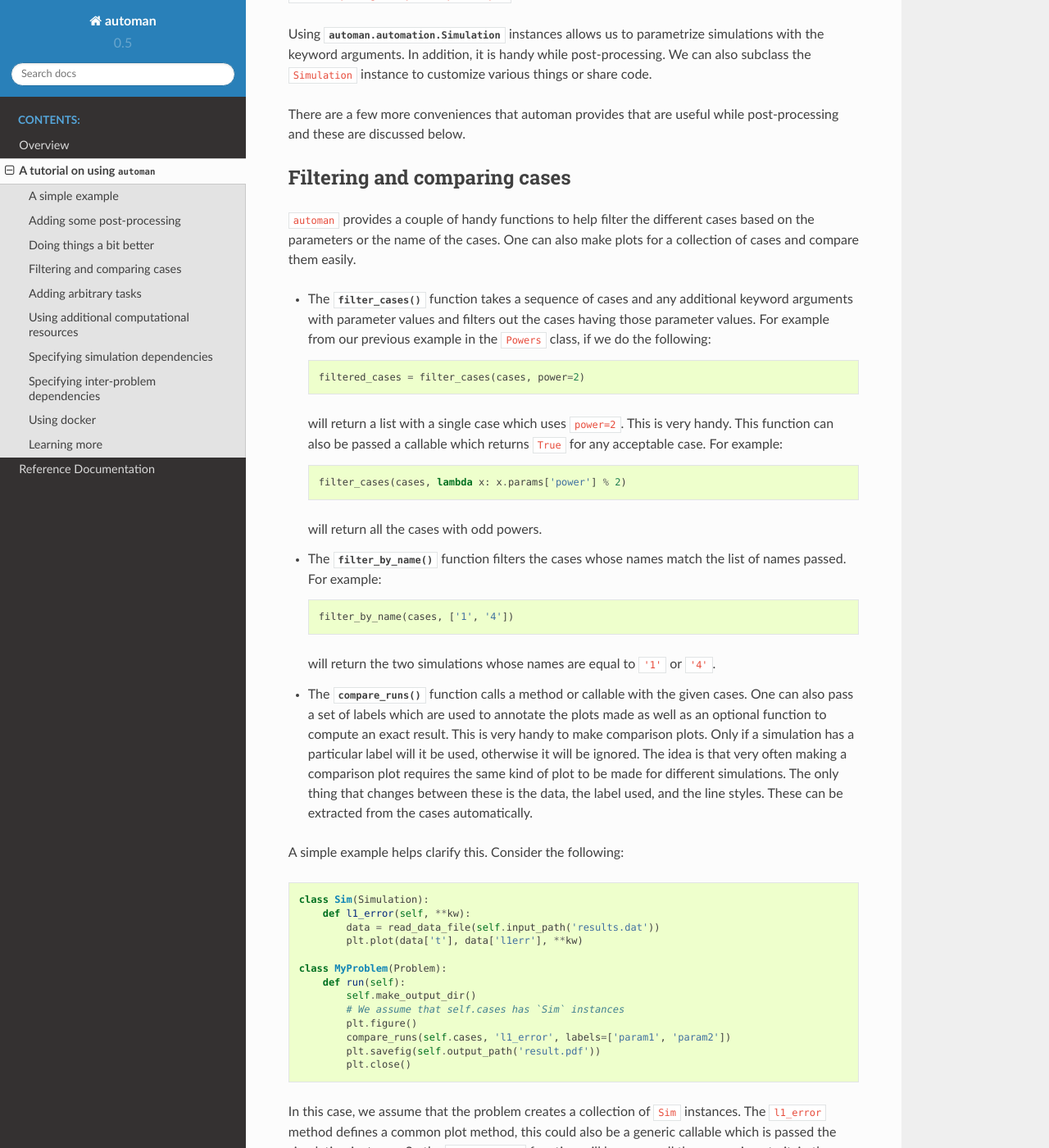
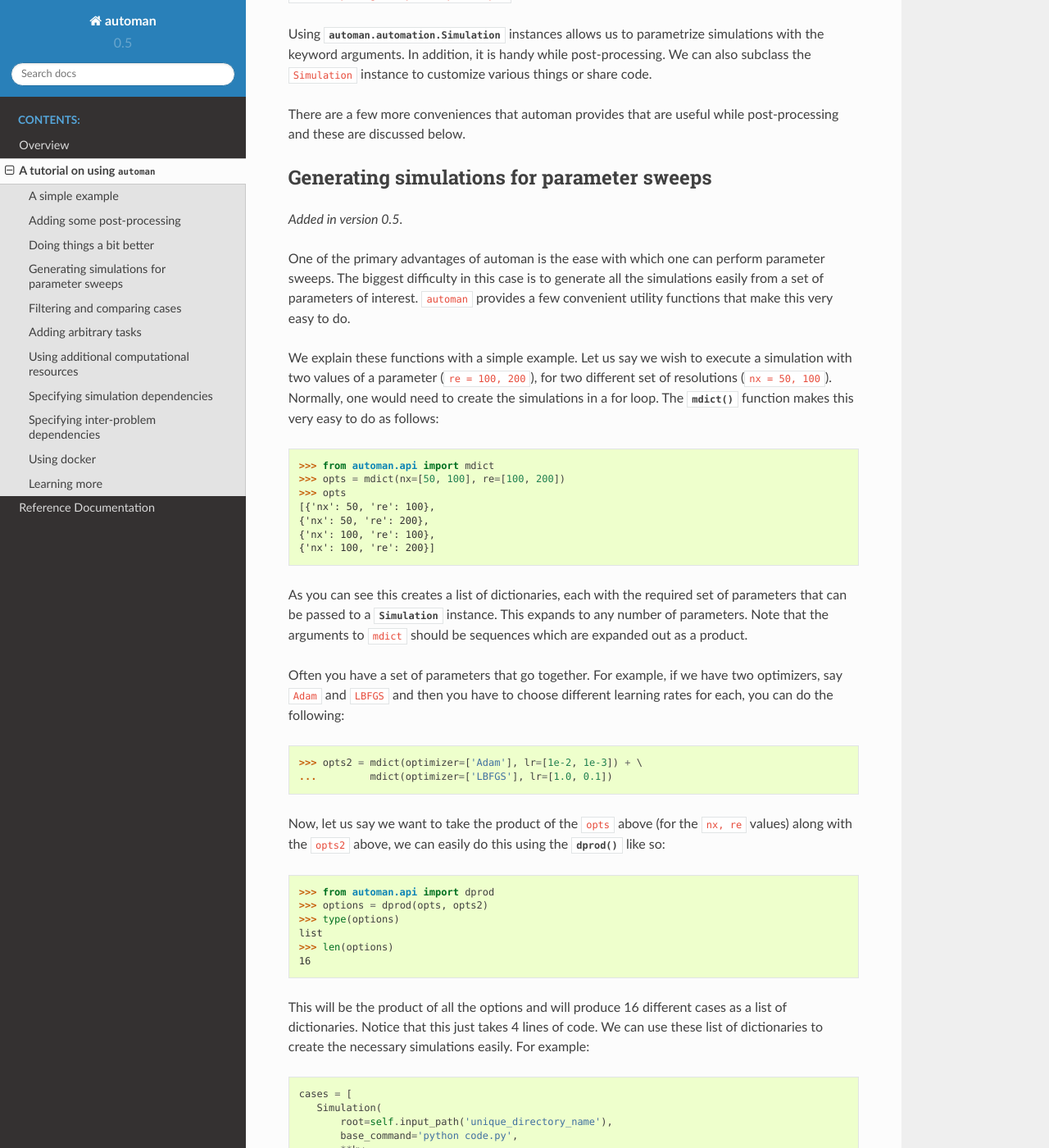
Before and after one commit to pypr/automan, a Sphinx documentation site: the page built from docs/source/tutorial.rst, in a window 1280 px wide and 1400 px high, scrolled down 8716 px. Shown: the whole window at 82% size. Built offline with Sphinx 7.4.7 and the Read the Docs theme 2.0.0, drawn with Linux system fonts in a browser that asks for light colours; some of the changed text lies outside the part shown.

Commit message:
Add handy utility functions.
This adds the functions `mdict`, `dprod`, and `opts2path` to make it
very easy to generate a large number of simulations with very little
code.

```diff
--- a/docs/source/tutorial.rst
+++ b/docs/source/tutorial.rst
@@ -416,6 +416,114 @@ customize various things or share code.
 
 There are a few more conveniences that automan provides that are useful while
 post-processing and these are discussed below.
+
+
+Generating simulations for parameter sweeps
+-------------------------------------------
+
+.. py:currentmodule:: automan.utils
+
+.. versionadded:: 0.5
+
+One of the primary advantages of automan is the ease with which one can
+perform parameter sweeps. The biggest difficulty in this case is to generate
+all the simulations easily from a set of parameters of interest. ``automan``
+provides a few convenient utility functions that make this very easy to do.
+
+We explain these functions with a simple example. Let us say we wish to
+execute a simulation with two values of a parameter (``re = 100, 200``), for
+two different set of resolutions (``nx = 50, 100``). Normally, one would need
+to create the simulations in a for loop. The :py:func:`mdict` function makes
+this very easy to do as follows::
+
+  >>> from automan.api import mdict
+  >>> opts = mdict(nx=[50, 100], re=[100, 200])
+  >>> opts
+  [{'nx': 50, 're': 100},
+  {'nx': 50, 're': 200},
+  {'nx': 100, 're': 100},
+  {'nx': 100, 're': 200}]
+
+As you can see this creates a list of dictionaries, each with the required set
+of parameters that can be passed to a :py:class:`Simulation` instance. This
+expands to any number of parameters. Note that the arguments to ``mdict``
+should be sequences which are expanded out as a product.
+
+Often you have a set of parameters that go together. For example, if we have
+two optimizers, say ``Adam`` and ``LBFGS`` and then you have to choose
+different learning rates for each, you can do the following::
+
+  >>> opts2 = mdict(optimizer=['Adam'], lr=[1e-2, 1e-3]) + \
+  ...         mdict(optimizer=['LBFGS'], lr=[1.0, 0.1])
+
+Now, let us say we want to take the product of the ``opts`` above (for the
+``nx, re`` values) along with the ``opts2`` above, we can easily do this using
+the :py:func:`dprod` like so::
+
+  >>> from automan.api import dprod
+  >>> options = dprod(opts, opts2)
+  >>> type(options)
+  list
+  >>> len(options)
+  16
+
+This will be the product of all the options and will produce 16 different
+cases as a list of dictionaries. Notice that this just takes 4 lines of code.
+We can use these list of dictionaries to create the necessary simulations
+easily. For example::
+
+  cases = [
+     Simulation(
+         root=self.input_path('unique_directory_name'),
+         base_command='python code.py',
+         **kw
+     )
+     for kw in options
+  ]
+
+With that you can create a huge number of simulations. The only issue here is
+that you need to create a unique directory name to dump the output of each
+simulation into. The :py:func:`opts2path` function provides a very convenient
+way to do this. It takes a dictionary and optional keyword arguments to
+convert the set of parameters in the dictionary into a string for use as a
+unique directory. Here is a quick example::
+
+  >>> from automan.api import opts2path
+  >>> opts2path(dict(x=1, y='hello', z=0.1))
+  'x_1_hello_z_0.1'
+
+This renders each parameter out. We can limit the string to only use certain
+keys using the ``keys`` keyword argument::
+
+  >>> opts2path(dict(x=1, y='hello', z=0.1), keys=['x'])
+  'x_1'
+
+Or we could ``ignore`` some keys::
+
+  >>> opts2path(dict(x=1, y='hello', z=0.1), ignore=['x'])
+  'hello_z_0.1'
+
+Or we could map the keys to some other string::
+
+  >>> opts2path(dict(x=1, y='hello', z=0.1), kmap=dict(x='XX'))
+  'XX_1_hello_z_0.1'
+
+
+Using this makes it very easy to generate simulation instances like so::
+
+  cases = [
+     Simulation(
+         root=self.input_path(opts2path(kw)),
+         base_command='python code.py',
+         **kw
+     )
+     for kw in options
+  ]
+
+These utility functions therefore make it very easy to easily generate a huge
+number of cases. The next section shows you how to filter these cases and then
+make comparison plots from these easily.
+
 
 
 Filtering and comparing cases
```
Also changed, not shown: 3 other files.
